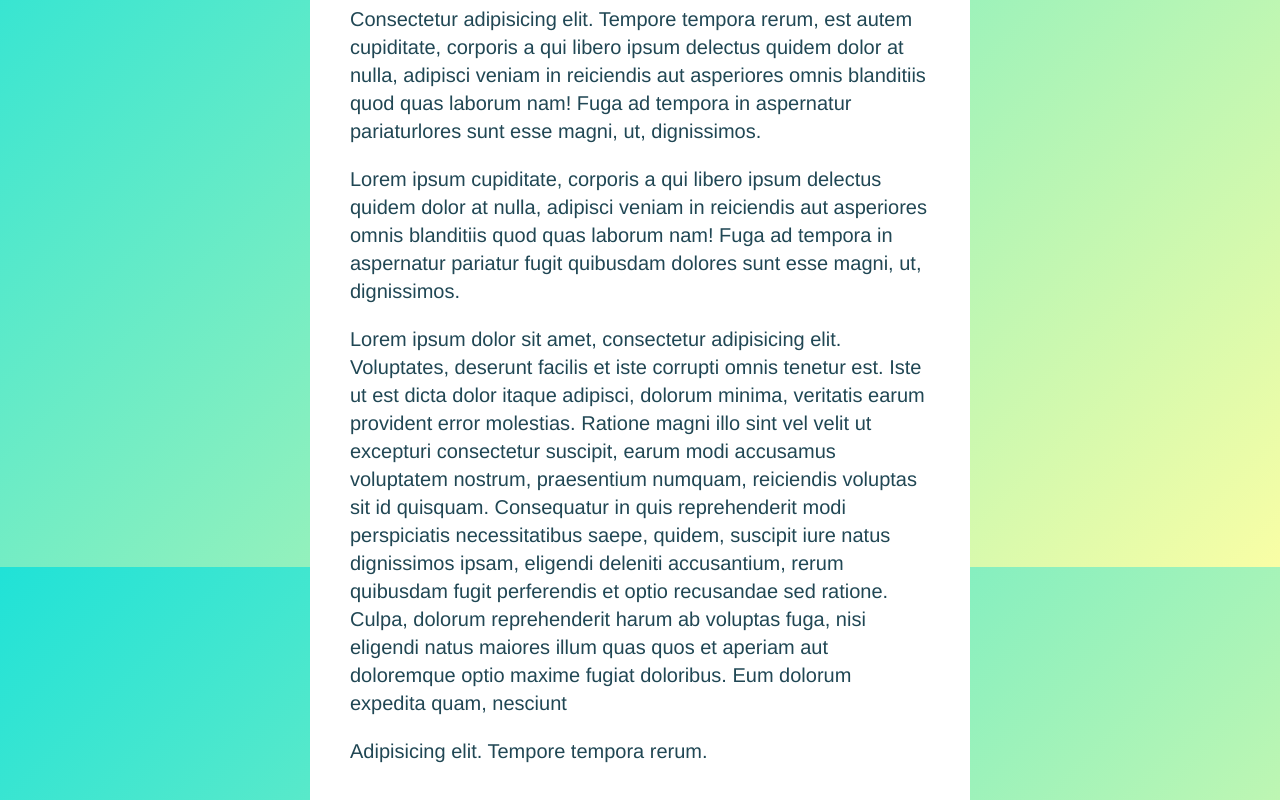
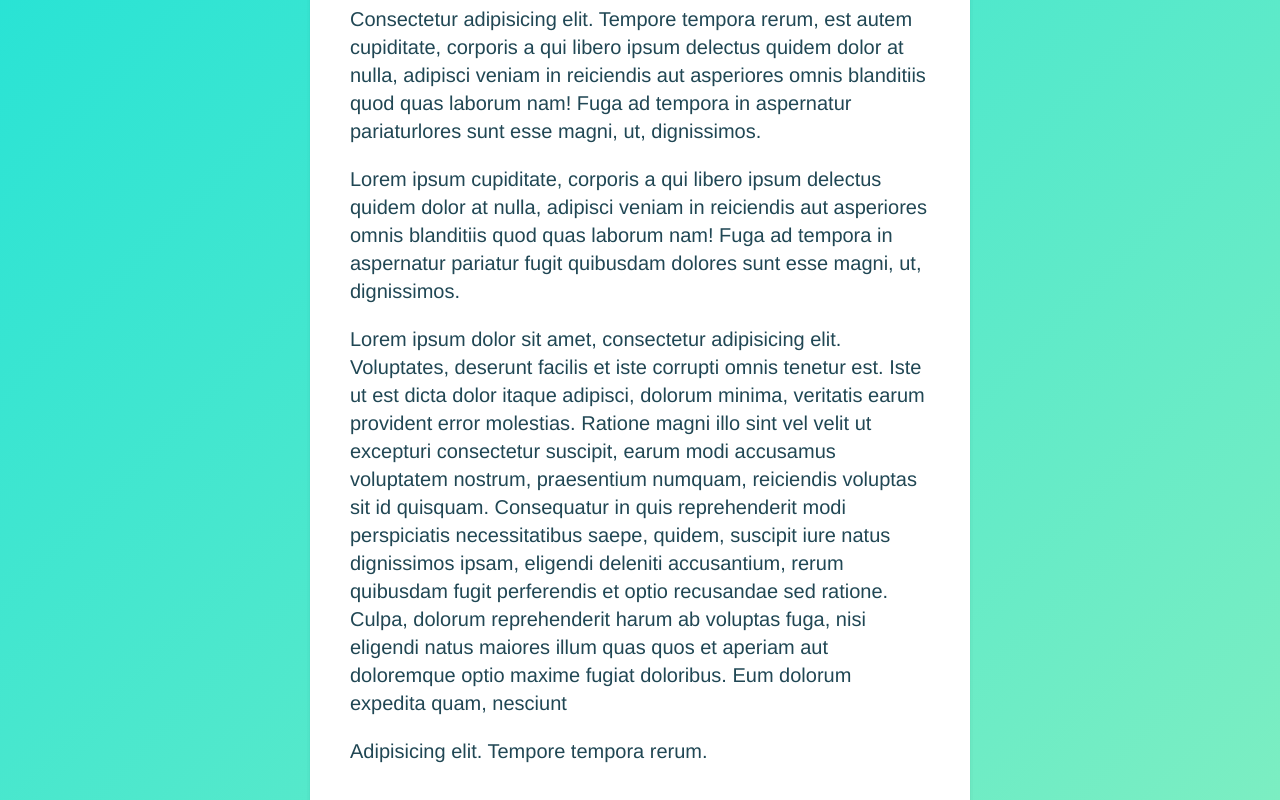
Before and after one commit to zremboldt/JavaScript-30_My-Progress, a website: page 013_Slide In on Scroll/MyTurn/index.html in a window 1280 px wide. Shown: the part 233-1033 px from the top of the page. Drawn offline with Linux system fonts and the light colour scheme.

Commit message:
Cooler background

```diff
--- a/013_Slide In on Scroll/MyTurn/styles.sass
+++ b/013_Slide In on Scroll/MyTurn/styles.sass
@@ -10,15 +10,20 @@ $easeOutBack: cubic-bezier(0.175, 0.885, 0.32, 1.275)
 
 html, body
   margin: 0
-  height: 100%
 
 html
+  min-height: 100%
   box-sizing: border-box
-  background-color: #333
+  background-color: $text
+  font-size: 10px
+  position: relative
+
+body
+  height: 100%
+  width: 100%
   background-image: linear-gradient(-225deg, $g1 0%, $g2 100%)
   background-repeat: no-repeat
-  background-attachment: fixed
-  font-size: 10px
+
 
 *, *:before, *:after
   box-sizing: inherit
@@ -44,14 +49,16 @@ p
 
 .site-wrap
   max-width: 700px
-  margin: 100px auto
-  padding: 0 2rem
+  margin: 0 auto
+  padding: 10rem 2rem 0
 
 section
   margin-bottom: 10rem
   padding: 40px
   background: white
   border-radius: 8px
+  box-shadow: 0px 0px 0 1px transparentize($text, 0.97), 0px 0px 0 3px transparentize($text, 0.98)
+  // box-shadow: 0px 0px 0 2px transparentize($text, 0.93), 0px 0px 0 4px transparentize($text, 0.95), 0px 0px 0 8px transparentize($text, 0.95)
 
 .triggerOnScroll
   opacity: 0
```
Also changed, not shown: 013_Slide In on Scroll/MyTurn/styles.css.
